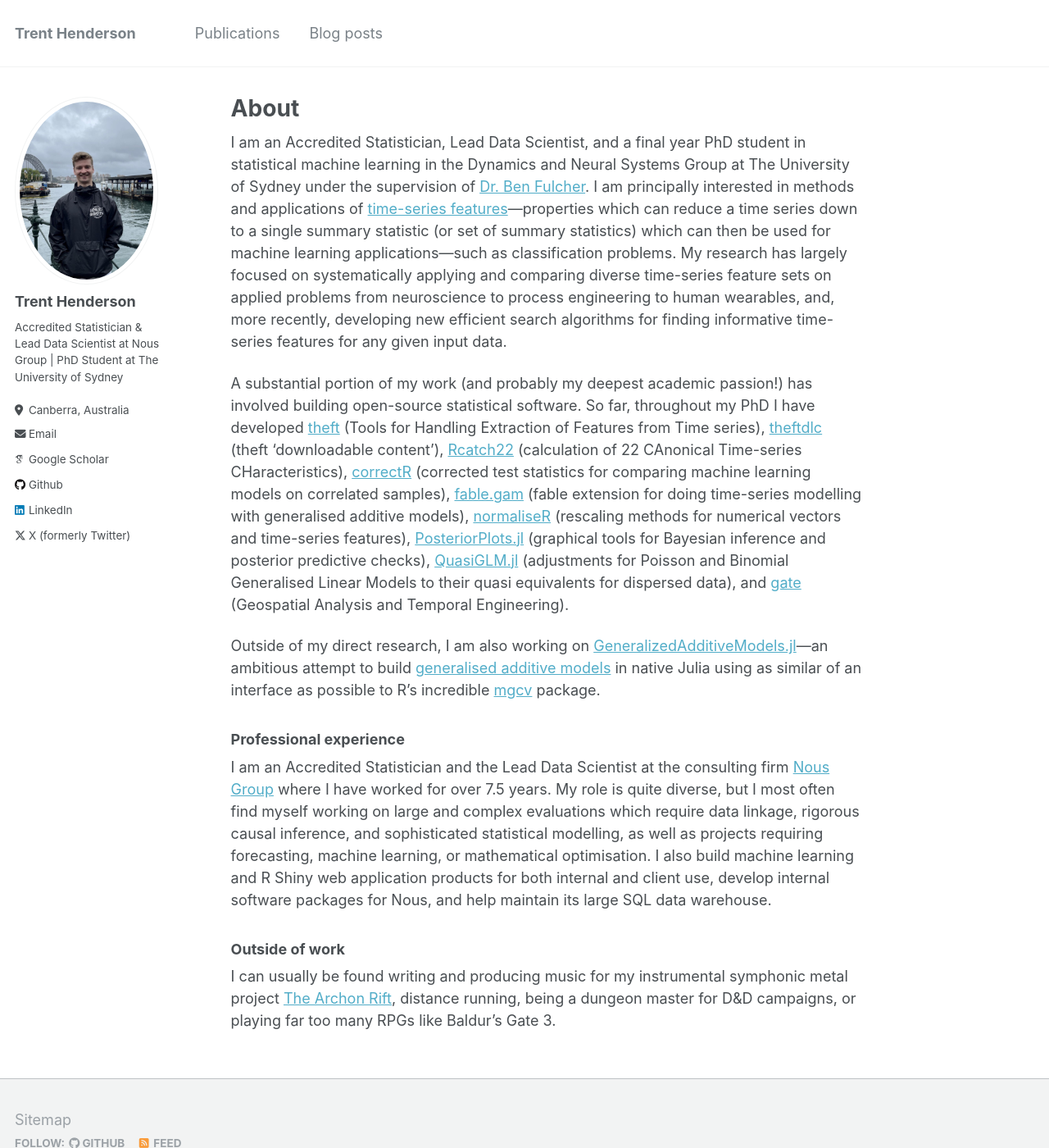
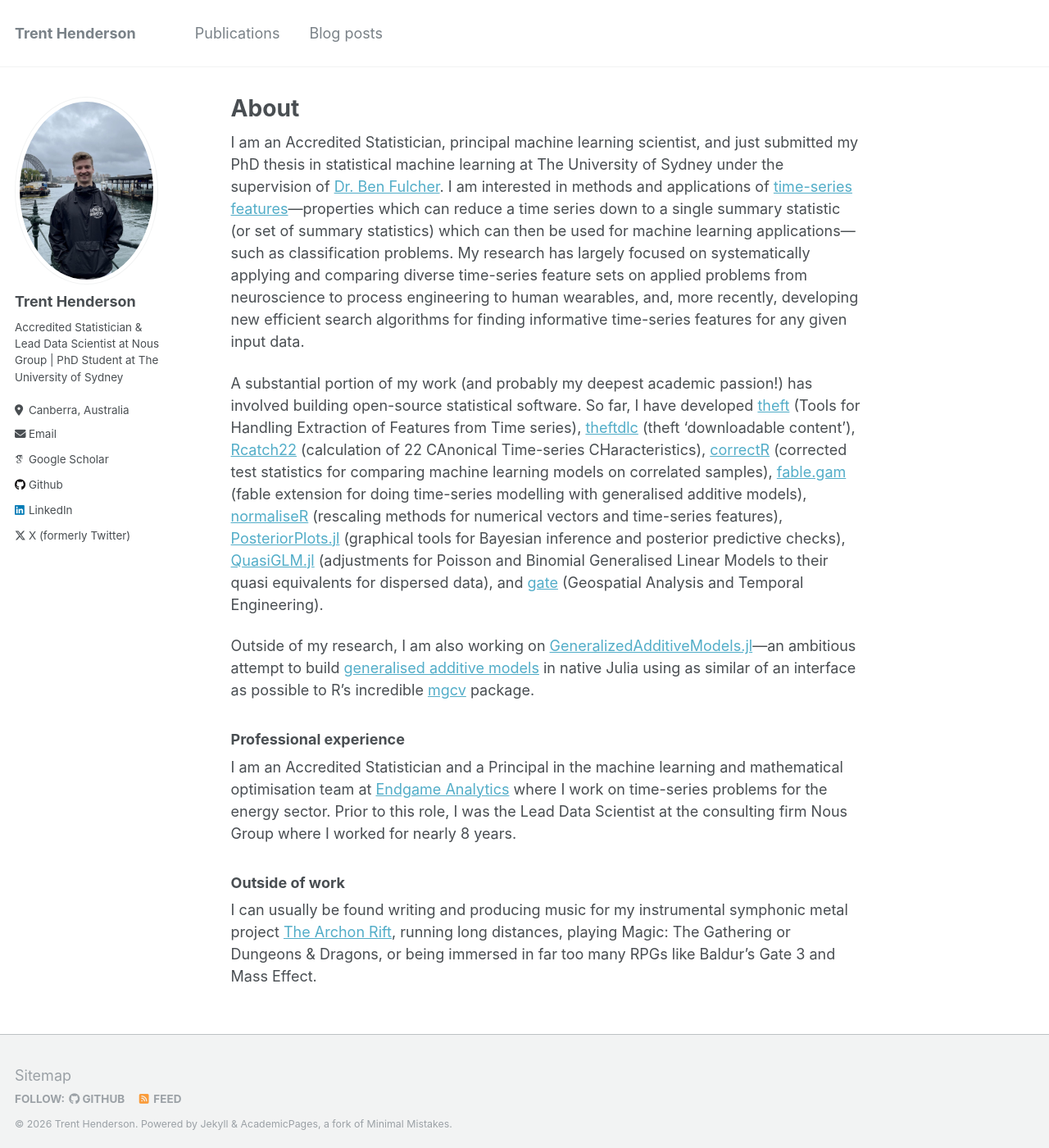
Before and after one commit to hendersontrent/hendersontrent.github.io, a Jekyll site: the page built from _pages/about.md, in a window 1280 px wide and 1400 px high. Shown: the whole window at 82% size. Built offline with Jekyll 4.4.1, drawn with Linux system fonts in a browser that asks for light colours; some web fonts are replaced.

Commit message:
Update about.md

```diff
--- a/_pages/about.md
+++ b/_pages/about.md
@@ -8,16 +8,16 @@ redirect_from:
   - /about.html
 ---
 
-I am an Accredited Statistician, Lead Data Scientist, and a final year PhD student in statistical machine learning in the Dynamics and Neural Systems Group at The University of Sydney under the supervision of [Dr. Ben Fulcher](http://www.benfulcher.com/). I am principally interested in methods and applications of [time-series features](https://arxiv.org/abs/1709.08055)---properties which can reduce a time series down to a single summary statistic (or set of summary statistics) which can then be used for machine learning applications---such as classification problems. My research has largely focused on systematically applying and comparing diverse time-series feature sets on applied problems from neuroscience to process engineering to human wearables, and, more recently, developing new efficient search algorithms for finding informative time-series features for any given input data.
+I am an Accredited Statistician, principal machine learning scientist, and just submitted my PhD thesis in statistical machine learning at The University of Sydney under the supervision of [Dr. Ben Fulcher](http://www.benfulcher.com/). I am interested in methods and applications of [time-series features](https://arxiv.org/abs/1709.08055)---properties which can reduce a time series down to a single summary statistic (or set of summary statistics) which can then be used for machine learning applications---such as classification problems. My research has largely focused on systematically applying and comparing diverse time-series feature sets on applied problems from neuroscience to process engineering to human wearables, and, more recently, developing new efficient search algorithms for finding informative time-series features for any given input data.
 
-A substantial portion of my work (and probably my deepest academic passion!) has involved building open-source statistical software. So far, throughout my PhD I have developed [theft](https://hendersontrent.github.io/theft/) (Tools for Handling Extraction of Features from Time series), [theftdlc](https://hendersontrent.github.io/theftdlc/) (theft 'downloadable content'), [Rcatch22](https://github.com/hendersontrent/Rcatch22) (calculation of 22 CAnonical Time-series CHaracteristics), [correctR](https://hendersontrent.github.io/correctR/) (corrected test statistics for comparing machine learning models on correlated samples), [fable.gam](https://github.com/hendersontrent/fable.gam) (fable extension for doing time-series modelling with generalised additive models), [normaliseR](https://github.com/hendersontrent/normaliseR) (rescaling methods for numerical vectors and time-series features), [PosteriorPlots.jl](https://github.com/hendersontrent/PosteriorPlots.jl) (graphical tools for Bayesian inference and posterior predictive checks), [QuasiGLM.jl](https://github.com/hendersontrent/QuasiGLM.jl) (adjustments for Poisson and Binomial Generalised Linear Models to their quasi equivalents for dispersed data), and [gate](https://github.com/hendersontrent/gate) (Geospatial Analysis and Temporal Engineering).
+A substantial portion of my work (and probably my deepest academic passion!) has involved building open-source statistical software. So far, I have developed [theft](https://hendersontrent.github.io/theft/) (Tools for Handling Extraction of Features from Time series), [theftdlc](https://hendersontrent.github.io/theftdlc/) (theft 'downloadable content'), [Rcatch22](https://github.com/hendersontrent/Rcatch22) (calculation of 22 CAnonical Time-series CHaracteristics), [correctR](https://hendersontrent.github.io/correctR/) (corrected test statistics for comparing machine learning models on correlated samples), [fable.gam](https://github.com/hendersontrent/fable.gam) (fable extension for doing time-series modelling with generalised additive models), [normaliseR](https://github.com/hendersontrent/normaliseR) (rescaling methods for numerical vectors and time-series features), [PosteriorPlots.jl](https://github.com/hendersontrent/PosteriorPlots.jl) (graphical tools for Bayesian inference and posterior predictive checks), [QuasiGLM.jl](https://github.com/hendersontrent/QuasiGLM.jl) (adjustments for Poisson and Binomial Generalised Linear Models to their quasi equivalents for dispersed data), and [gate](https://github.com/hendersontrent/gate) (Geospatial Analysis and Temporal Engineering).
 
-Outside of my direct research, I am also working on [GeneralizedAdditiveModels.jl](https://github.com/hendersontrent/GeneralizedAdditiveModels.jl)---an ambitious attempt to build [generalised additive models](https://en.wikipedia.org/wiki/Generalized_additive_model) in native Julia using as similar of an interface as possible to R's incredible [mgcv](https://cran.r-project.org/web/packages/mgcv/index.html) package.
+Outside of my research, I am also working on [GeneralizedAdditiveModels.jl](https://github.com/hendersontrent/GeneralizedAdditiveModels.jl)---an ambitious attempt to build [generalised additive models](https://en.wikipedia.org/wiki/Generalized_additive_model) in native Julia using as similar of an interface as possible to R's incredible [mgcv](https://cran.r-project.org/web/packages/mgcv/index.html) package.
 
 ### Professional experience
 
-I am an Accredited Statistician and the Lead Data Scientist at the consulting firm [Nous Group](https://nousgroup.com/people/trent-henderson/) where I have worked for over 7.5 years. My role is quite diverse, but I most often find myself working on large and complex evaluations which require data linkage, rigorous causal inference, and sophisticated statistical modelling, as well as projects requiring forecasting, machine learning, or mathematical optimisation. I also build machine learning and R Shiny web application products for both internal and client use, develop internal software packages for Nous, and help maintain its large SQL data warehouse.
+I am an Accredited Statistician and a Principal in the machine learning and mathematical optimisation team at [Endgame Analytics](https://www.endgameanalytics.com.au) where I work on time-series problems for the energy sector. Prior to this role, I was the Lead Data Scientist at the consulting firm Nous Group where I worked for nearly 8 years.
 
 ### Outside of work
 
-I can usually be found writing and producing music for my instrumental symphonic metal project [The Archon Rift](https://thearchonrift.bandcamp.com), distance running, being a dungeon master for D&D campaigns, or playing far too many RPGs like Baldur's Gate 3.
+I can usually be found writing and producing music for my instrumental symphonic metal project [The Archon Rift](https://thearchonrift.bandcamp.com), running long distances, playing Magic: The Gathering or Dungeons & Dragons, or being immersed in far too many RPGs like Baldur's Gate 3 and Mass Effect.
```
